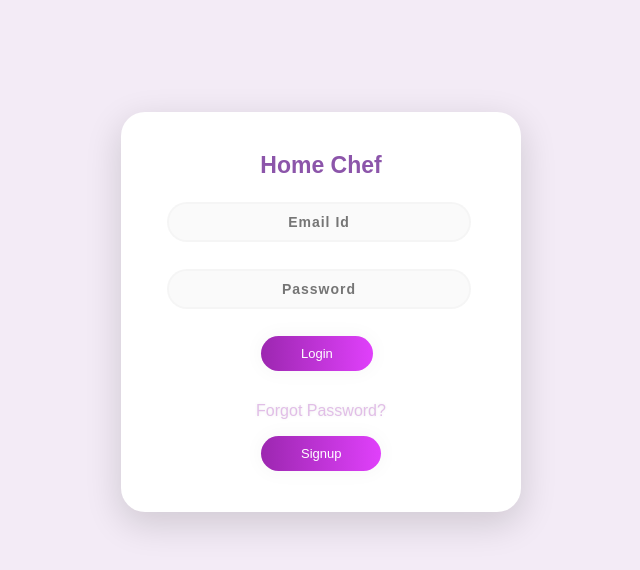
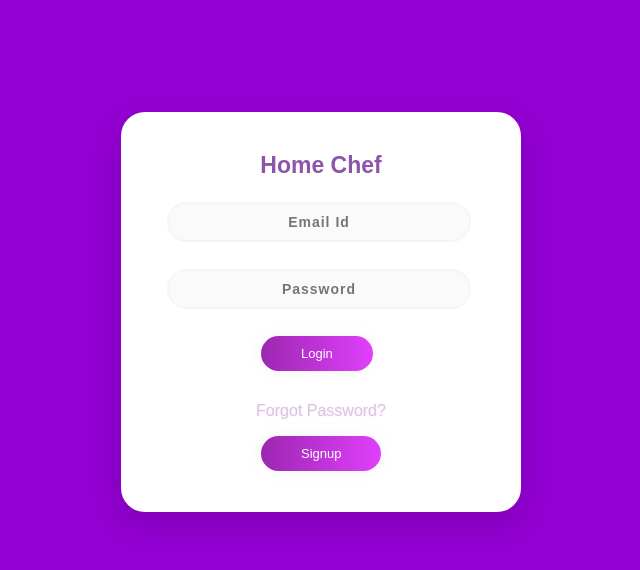
Before and after one commit to nivedhak1110/homechef_docker, a Flask app: template templates/login_design1.html in a window 1280 px wide. Shown: the top 570 px of the page, without its empty margins (319-959 px from the left). Run offline with Flask 2, Linux system fonts and the light colour scheme; the template is opened without the code that fills it, so the values that code supplies are empty.

Commit message:
UI design

```diff
--- a/templates/login_design1.html
+++ b/templates/login_design1.html
@@ -5,7 +5,7 @@
     <title> login </title>
     <style type="text/css">
     body {
-        background-color: #F3EBF6;
+        background-color: #9400D3;
         font-family: 'Ubuntu', sans-serif;
     	}
     .main {
```
